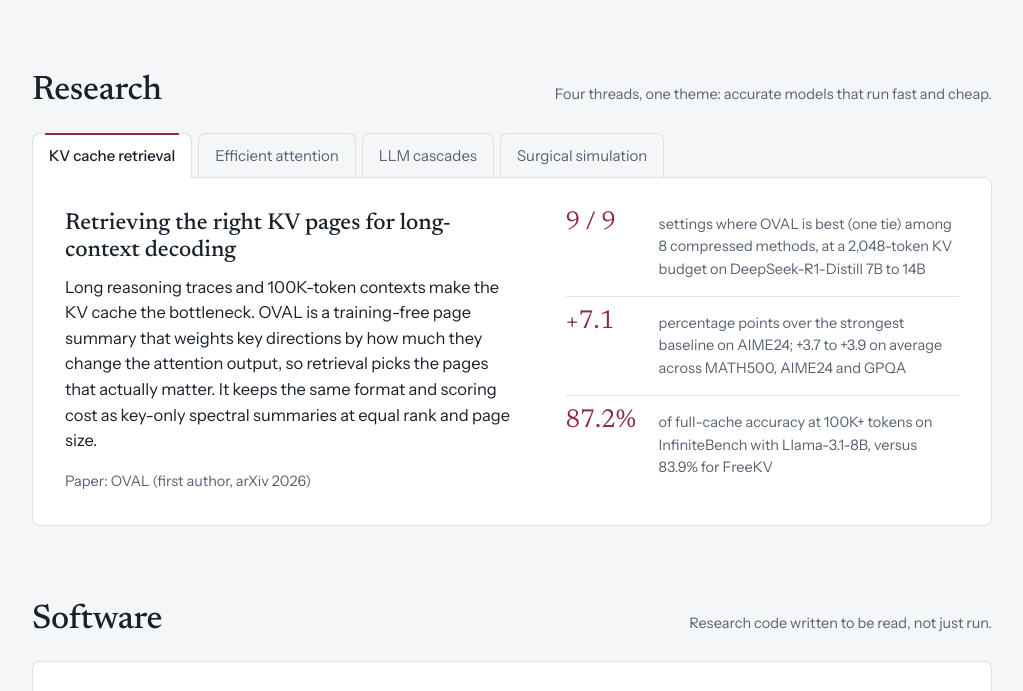
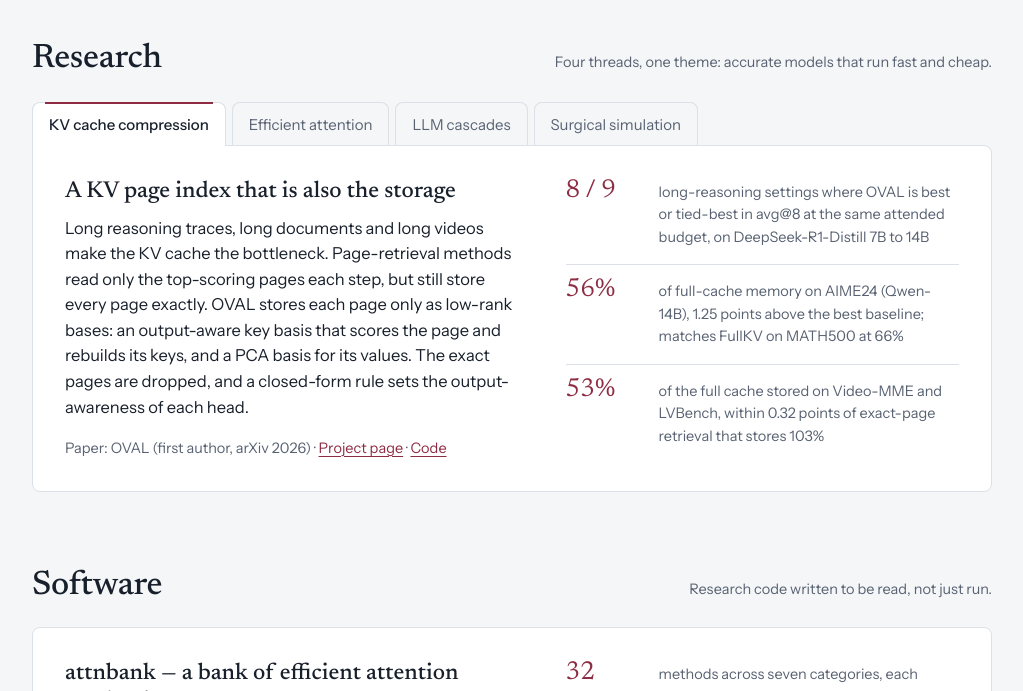
Before and after one commit to Ashkan13776/Ashkan13776.github.io, a plain HTML site: page index.html in a window 1280 px wide. Shown: the part 1677-2368 px from the top of the page, without its empty margins (128-1151 px from the left). Drawn offline with Linux system fonts and the light colour scheme.

Commit message:
OVAL: new title (KV Cache Compression), CVPR/arXiv results, project page and code links
Co-Authored-By: Claude Opus 5.5 <noreply@anthropic.com>

```diff
--- a/index.html
+++ b/index.html
@@ -4,7 +4,7 @@
   <meta charset="UTF-8" />
   <meta name="viewport" content="width=device-width, initial-scale=1, viewport-fit=cover" />
   <title>Ashkan Shahbazi</title>
-  <meta name="description" content="Ashkan Shahbazi, PhD candidate in Computer Science at Vanderbilt University. Research on efficient LLM inference: efficient attention, KV cache retrieval for long-context decoding, and adaptive model cascades, grounded in optimal transport and geometric deep learning." />
+  <meta name="description" content="Ashkan Shahbazi, PhD candidate in Computer Science at Vanderbilt University. Research on efficient LLM inference: efficient attention, KV cache compression for long-context decoding, and adaptive model cascades, grounded in optimal transport and geometric deep learning." />
   <meta property="og:title" content="Ashkan Shahbazi" />
   <meta property="og:description" content="PhD candidate at Vanderbilt working on efficient LLM inference, grounded in geometry." />
   <meta property="og:type" content="website" />
@@ -436,7 +436,7 @@
         <div class="about-grid">
           <div class="bio">
             <p>I'm a PhD candidate in Computer Science at Vanderbilt University, where I work in the Machine Intelligence and Neural Technologies (MINT) Lab with Prof. Soheil Kolouri. My research targets the compute and memory cost of LLM inference: attention that scales, KV caches that hold up over long contexts, and model cascades that send each query to the cheapest model that can handle it.</p>
-            <p>Much of that work starts from geometry. Optimal transport offers a principled answer to which tokens should attend to which, and it led to ESPFormer (ICML 2025), which computes doubly stochastic attention in a single pass without Sinkhorn iterations, and LOTFormer, which brings it to linear time. My latest project, OVAL, rethinks how KV cache pages are summarized for retrieval during long-context decoding, weighting directions by their effect on the attention output rather than on the keys alone.</p>
+            <p>Much of that work starts from geometry. Optimal transport offers a principled answer to which tokens should attend to which, and it led to ESPFormer (ICML 2025), which computes doubly stochastic attention in a single pass without Sinkhorn iterations, and LOTFormer, which brings it to linear time. My latest project, OVAL, lets page retrieval shrink the KV cache instead of growing it: each page is stored only as output-aware low-rank bases that serve as both the retrieval index and the storage.</p>
             <p>I care about these ideas holding up outside the lab. At Instacart, I deployed a multi-LLM cascade for catalog attribute extraction that matches the F1 of running o3 on every product at 75–80% lower cost. With clinical and engineering collaborators, I also build real-time neural simulators of soft-tissue deformation and cutting for surgical simulation (AAAI 2026, U.S. patent application). Before Vanderbilt, I studied Biomedical Engineering at Amirkabir University of Technology in Tehran.</p>
           </div>
           <aside class="facts" aria-label="Quick facts">
@@ -475,7 +475,7 @@
         </div>
 
         <div class="tabs" role="tablist" aria-label="Research threads">
-          <button class="tab" role="tab" id="tab-kv" aria-controls="panel-kv" aria-selected="true">KV cache retrieval</button>
+          <button class="tab" role="tab" id="tab-kv" aria-controls="panel-kv" aria-selected="true">KV cache compression</button>
           <button class="tab" role="tab" id="tab-attn" aria-controls="panel-attn" aria-selected="false" tabindex="-1">Efficient attention</button>
           <button class="tab" role="tab" id="tab-cascade" aria-controls="panel-cascade" aria-selected="false" tabindex="-1">LLM cascades</button>
           <button class="tab" role="tab" id="tab-surg" aria-controls="panel-surg" aria-selected="false" tabindex="-1">Surgical simulation</button>
@@ -483,14 +483,14 @@
         <div class="tabpanels">
           <div class="panel" role="tabpanel" id="panel-kv" aria-labelledby="tab-kv">
             <div>
-              <h3>Retrieving the right KV pages for long-context decoding</h3>
-              <p>Long reasoning traces and 100K-token contexts make the KV cache the bottleneck. OVAL is a training-free page summary that weights key directions by how much they change the attention output, so retrieval picks the pages that actually matter. It keeps the same format and scoring cost as key-only spectral summaries at equal rank and page size.</p>
-              <p class="papers">Paper: OVAL (first author, arXiv 2026)</p>
+              <h3>A KV page index that is also the storage</h3>
+              <p>Long reasoning traces, long documents and long videos make the KV cache the bottleneck. Page-retrieval methods read only the top-scoring pages each step, but still store every page exactly. OVAL stores each page only as low-rank bases: an output-aware key basis that scores the page and rebuilds its keys, and a PCA basis for its values. The exact pages are dropped, and a closed-form rule sets the output-awareness of each head.</p>
+              <p class="papers">Paper: OVAL (first author, arXiv 2026) &middot; <a href="/oval-kv/">Project page</a> &middot; <a href="https://github.com/Ashkan13776/oval-kv" target="_blank" rel="noopener noreferrer">Code</a></p>
             </div>
             <ul class="results">
-              <li><span class="num">9 / 9</span><span class="what">settings where OVAL is best (one tie) among 8 compressed methods, at a 2,048-token KV budget on DeepSeek-R1-Distill 7B to 14B</span></li>
-              <li><span class="num">+7.1</span><span class="what">percentage points over the strongest baseline on AIME24; +3.7 to +3.9 on average across MATH500, AIME24 and GPQA</span></li>
-              <li><span class="num">87.2%</span><span class="what">of full-cache accuracy at 100K+ tokens on InfiniteBench with Llama-3.1-8B, versus 83.9% for FreeKV</span></li>
+              <li><span class="num">8 / 9</span><span class="what">long-reasoning settings where OVAL is best or tied-best in avg@8 at the same attended budget, on DeepSeek-R1-Distill 7B to 14B</span></li>
+              <li><span class="num">56%</span><span class="what">of full-cache memory on AIME24 (Qwen-14B), 1.25 points above the best baseline; matches FullKV on MATH500 at 66%</span></li>
+              <li><span class="num">53%</span><span class="what">of the full cache stored on Video-MME and LVBench, within 0.32 points of exact-page retrieval that stores 103%</span></li>
             </ul>
           </div>
 
@@ -603,11 +603,12 @@
           <li class="pub" data-topic="attention" data-first="true" data-year="2026">
             <div class="pub-year">2026</div>
             <div>
-              <h3 class="pub-title">OVAL: Output-Aware Local Page Bases for KV Cache Retrieval</h3>
+              <h3 class="pub-title"><a href="/oval-kv/">OVAL: Output-Aware Local Page Bases for KV Cache Compression</a></h3>
               <p class="pub-authors"><strong>A. Shahbazi</strong>, C. Thrash, S. Kolouri</p>
               <div class="meta-line">
                 <span class="venue">arXiv 2026</span>
-                <details><summary>Summary</summary><p>A training-free KV page summary that weights key directions by their effect on the attention output. At a 2,048-token budget it is the best of 8 compressed methods in all 9 long-reasoning settings (one tie), up to +7.1 points on AIME24, and keeps 87.2% of full-cache accuracy at 100K+ tokens.</p></details>
+                <a href="https://github.com/Ashkan13776/oval-kv" target="_blank" rel="noopener noreferrer">Code</a>
+                <details><summary>Summary</summary><p>Page retrieval whose index is also the storage: each KV page is kept only as an output-aware low-rank key basis and a PCA value basis. At the same attended budget it is best or tied-best in 8 of 9 long-reasoning settings, matches FullKV on MATH500 with 66% of its memory, is on par with FullKV on LongBench v2, and stores 53% of the full cache on video, within 0.32 points of exact-page retrieval.</p></details>
               </div>
             </div>
           </li>
@@ -778,7 +779,7 @@
               <h3>Graduate Research Assistant</h3>
               <p class="t-where">MINT Lab, Department of Computer Science, Vanderbilt University</p>
               <ul>
-                <li>Efficient LLM inference: KV cache retrieval for long-context decoding (OVAL) and transport-based attention (ESPFormer, LOTFormer, LUNA).</li>
+                <li>Efficient LLM inference: KV cache compression for long-context decoding (OVAL) and transport-based attention (ESPFormer, LOTFormer, LUNA).</li>
                 <li>Geometric machine learning and real-time surgical simulation with collaborators in engineering and medicine.</li>
               </ul>
             </div>
@@ -817,7 +818,7 @@
       <div class="wrap">
         <div class="block-head"><h2>News</h2></div>
         <ul class="news" id="news-list">
-          <li><span class="yr">2026</span><span>Posted <strong>OVAL</strong>, output-aware page summaries for KV cache retrieval in long-context decoding.</span></li>
+          <li><span class="yr">2026</span><span>Posted <strong><a href="/oval-kv/">OVAL</a></strong>: output-aware low-rank page bases that act as both the KV retrieval index and the storage, with new video and robot-episode results.</span></li>
           <li><span class="yr">2026</span><span>"A Case for Vanilla SWD" accepted to <strong>TMLR</strong>.</span></li>
           <li><span class="yr">2026</span><span>Admitted with a program grant to the Machine Learning Summer School (MLSS) NYC at Columbia University.</span></li>
           <li><span class="yr">2026</span><span>"One Category One Prompt" accepted to the SynData4CV workshop at <strong>CVPR 2026</strong>.</span></li>
```
